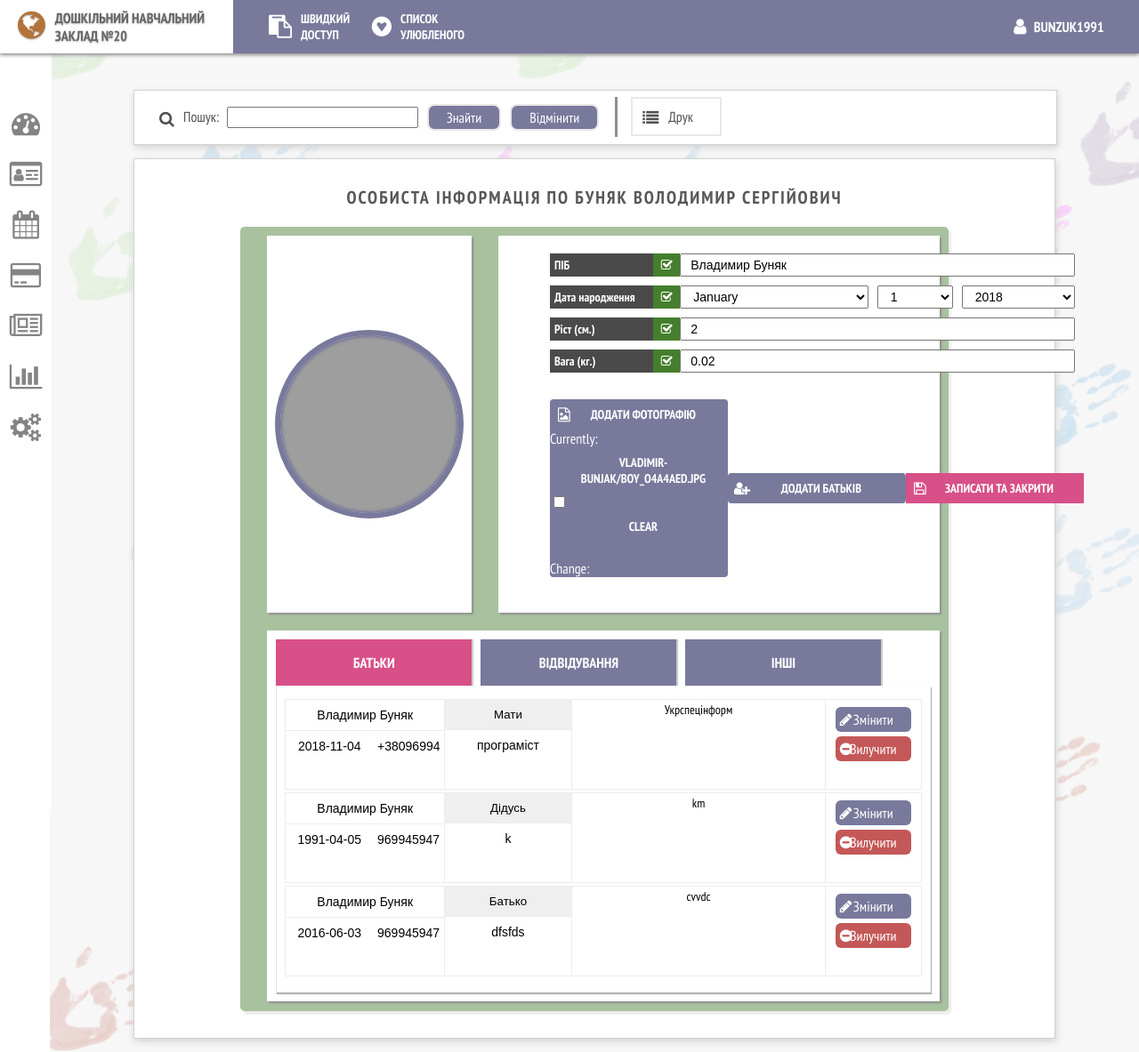
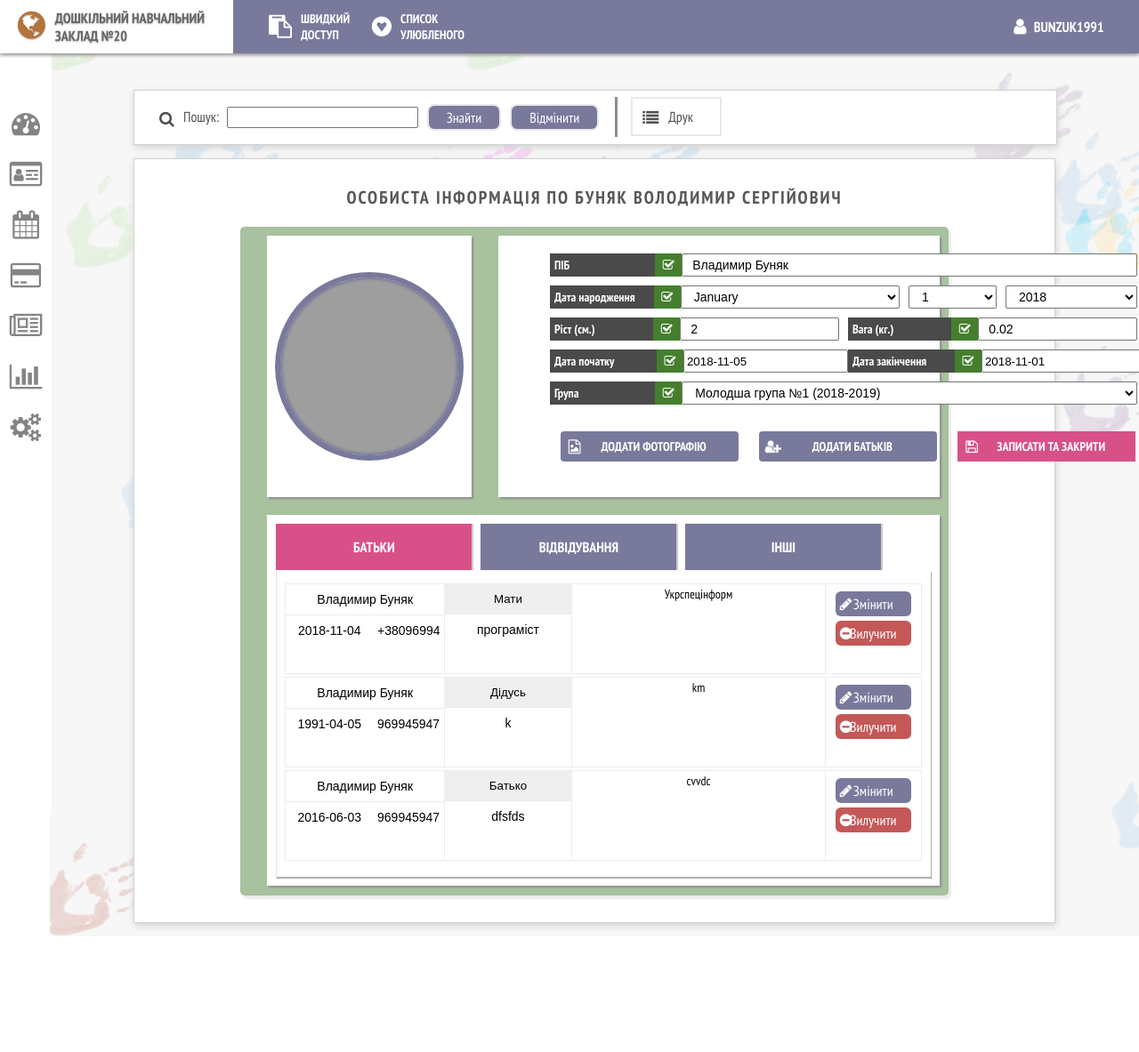
Before and after one commit to bunzuk1991/kindergarden-pro, a Django app: a page that uses garden/templates/garden/main.html in a window 1280 px wide. Shown: the whole page at 89% size. After the commit the page ends 1052 px from the top, so only its background shows below. Run offline with Django 3.2, Linux system fonts and the light colour scheme; data comes from the database, SQL or seed files in the repository; both versions use the stored data as it was after the commit; style sheets or scripts are compiled from the project's sources; some libraries are stand-ins or nearby versions; grey boxes are pictures that could not be loaded.

Commit message:
work in home 01.11.2018

```diff
--- a/garden/forms.py
+++ b/garden/forms.py
@@ -8,8 +8,11 @@ class ChildForm(ModelForm):
         model = Children
         fields = ['fullname', 'slug', 'date_of_birth', 'growth', 'image', 'weight', 'date_start', 'date_end', 'address', 'actual_group']
         widgets = {
-            'date_of_birth': SelectDateWidget()}
-            # 'image': FileInput()}
+            'date_of_birth': SelectDateWidget(),
+            'image': FileInput(),
+            'actual_group': Select(),
+            'date_start': DateInput(attrs={"class": "cl-date-picker"}),
+            'date_end': DateInput(attrs={"class": "cl-date-picker"})}
 
     def __init__(self, *args, **kwargs):
         super(ChildForm, self).__init__(*args, **kwargs)
@@ -18,6 +21,11 @@ class ChildForm(ModelForm):
             visible.field.widget.attrs['class'] = 'input-wrp'
             if visible.name == 'relation':
                 visible.field.widget.attrs['class'] = 'disabled-text-area'
+            if visible.name == 'date_start':
+                visible.field.widget.attrs['class'] = 'cl-date-picker'
+            if visible.name == 'date_end':
+                visible.field.widget.attrs['class'] = 'cl-date-picker'
+
 
 
 class BaseParentFormSet(BaseModelFormSet):
--- a/garden/templates/garden/child_detail.html
+++ b/garden/templates/garden/child_detail.html
@@ -130,7 +130,7 @@
             </div>
             <div class="child-details" id="child-slug" data-slug="{{ slug }}">
                 <h3>Особиста інформація по Буняк Володимир Сергійович</h3>
-                <form action="." method="post">{% csrf_token %}
+                <form action="." method="post" enctype="multipart/form-data">{% csrf_token %}
                     <div class="detail-content-wrapper">
                         <div class="line-img-personal-info">
                             <div class="img-container">
@@ -157,15 +157,29 @@
                                             {{ form.date_of_birth }}
                                         </div>
                                     </div>
-                                    <div class="input-group">
-                                        <span class="label-wrp label-req">Ріст (см.)</span>
-    {#                                                <input class="input-wrp" name="height" type="number" min="1" max="300" value="121">#}
-                                        {{ form.growth }}
+                                    <div class="input-container">
+                                        <div class="input-group">
+                                            <span class="label-wrp label-req">Ріст (см.)</span>
+                                            {{ form.growth }}
+                                        </div>
+                                        <div class="input-group">
+                                            <span class="label-wrp label-req">Вага (кг.)</span>
+                                            {{ form.weight }}
+                                        </div>
+                                    </div>
+                                    <div class="input-container">
+                                        <div class="input-group">
+                                            <span class="label-wrp label-req">Дата початку</span>
+                                            {{ form.date_start }}
+                                        </div>
+                                        <div class="input-group">
+                                            <span class="label-wrp label-req">Дата закінчення</span>
+                                            {{ form.date_end }}
+                                        </div>
                                     </div>
                                     <div class="input-group">
-                                        <span class="label-wrp label-req">Вага (кг.)</span>
-    {#                                                <input class="input-wrp" name="weight" type="number" min="1" max="300" value="21">#}
-                                        {{ form.weight }}
+                                        <span class="label-wrp label-req" data-img="\f000">Група</span>
+                                        {{ form.actual_group }}
                                     </div>
                                     <div class="pic-commands">
                                         <div class="button-wrapper">
--- a/garden/templates/garden/main.html
+++ b/garden/templates/garden/main.html
@@ -8,6 +8,7 @@
           content="width=device-width, user-scalable=no, initial-scale=1.0, maximum-scale=1.0, minimum-scale=1.0">
 
     <link href="https://maxcdn.bootstrapcdn.com/font-awesome/4.7.0/css/font-awesome.min.css" rel="stylesheet" integrity="sha384-wvfXpqpZZVQGK6TAh5PVlGOfQNHSoD2xbE+QkPxCAFlNEevoEH3Sl0sibVcOQVnN" crossorigin="anonymous">
+    <link rel="stylesheet" href="{% static "css/jquery-ui.css"%}">
     <link rel="stylesheet" href="{% static "css/main.css"%}">
     {% block css %}
     {% endblock css %}
@@ -190,11 +191,16 @@
 
     </div>
 
-<script
+  <script
   src="https://code.jquery.com/jquery-3.3.1.js"
   integrity="sha256-2Kok7MbOyxpgUVvAk/HJ2jigOSYS2auK4Pfzbm7uH60="
   crossorigin="anonymous"></script>
+  <script
+  src="https://code.jquery.com/ui/1.12.1/jquery-ui.min.js"
+  integrity="sha256-VazP97ZCwtekAsvgPBSUwPFKdrwD3unUfSGVYrahUqU="
+  crossorigin="anonymous"></script>
     <script src="{% static "js/jquery-main.js"%}"></script>
     <script src="{% static "js/bday-picker.js"%}"></script>
+
 </body>
 </html>
--- a/garden/views.py
+++ b/garden/views.py
@@ -63,7 +63,7 @@ class ChildDetailView(View):
     def post(self, request, *args, **kwargs):
         child_slug = kwargs['slug']
         child_obj = get_object_or_404(Children, slug=child_slug)
-        form = ChildForm(request.POST or None, prefix='child', instance=child_obj)
+        form = ChildForm(request.POST or None, request.FILES, prefix='child', instance=child_obj)
         formset = ParentFormSet(request.POST, prefix='parent')
 
         print(form.errors)
@@ -75,22 +75,11 @@ class ChildDetailView(View):
                 setattr(child_new, key, form.cleaned_data[key])
 
             # child_new.image = form.cleaned_data["image"]
-            child_new.date_start = now()
-            child_new.date_end = now()
-            child_new.address = '1'
-            child_new.actual_group = Group.objects.get(id=1)
             child_new.save()
-            print(form.cleaned_data["image"])
 
             parents = formset.save(commit=False)
             current_idx = -1
             for parent in parents:
-                current_idx += 1
-                act_form = formset[current_idx]
-                # for key in act_form.fields:
-                #     if not key == "DELETE":
-                #         setattr(parent, key, act_form.cleaned_data[key])
-
                 parent.child = child_new
                 parent.save()
 
--- a/static_in_dev/css/child-detail.css
+++ b/static_in_dev/css/child-detail.css
@@ -211,7 +211,7 @@
       padding: 0 0 0 10px;
       box-sizing: border-box;
       display: block;
-      width: calc(100% - 140px); }
+      width: calc(100% - 150px); }
     .content .child-details .date-select-wrapper {
       width: calc(100% - 140px);
       font-size: 14px;
@@ -313,6 +313,12 @@
             width: 80%;
             margin: 0 auto;
             padding: 10px 0; }
+            .content .child-details .detail-content-wrapper .line-img-personal-info .personal-info-container .pic-name .input-container {
+              display: flex; }
+              .content .child-details .detail-content-wrapper .line-img-personal-info .personal-info-container .pic-name .input-container div:nth-child(1) {
+                width: 50%; }
+              .content .child-details .detail-content-wrapper .line-img-personal-info .personal-info-container .pic-name .input-container div:nth-child(2) {
+                width: 50%; }
             .content .child-details .detail-content-wrapper .line-img-personal-info .personal-info-container .pic-name .input-group {
               margin-bottom: 10px;
               display: flex; }
--- a/static_in_dev/scss/child-detail.scss
+++ b/static_in_dev/scss/child-detail.scss
@@ -285,7 +285,7 @@
         padding: 0 0 0 10px;
         box-sizing: border-box;
         display: block;
-        width: calc(100% - 140px);
+        width: calc(100% - 150px);
       }
 
       .date-select-wrapper {
@@ -417,6 +417,17 @@
               width: 80%;
               margin: 0 auto;
               padding: 10px 0;
+
+              .input-container {
+                display: flex;
+
+                div:nth-child(1) {
+                  width: 50%;
+                }
+                div:nth-child(2) {
+                  width: 50%;
+                }
+              }
 
               .input-group {
                 margin-bottom: 10px;
```
Also changed, not shown: static/css/child-detail.css (+7 -1 lines), static/scss/child-detail.scss (+12 -1 lines), db.sqlite3, static/js/jquery-main.js, static_in_dev/js/jquery-main.js.
